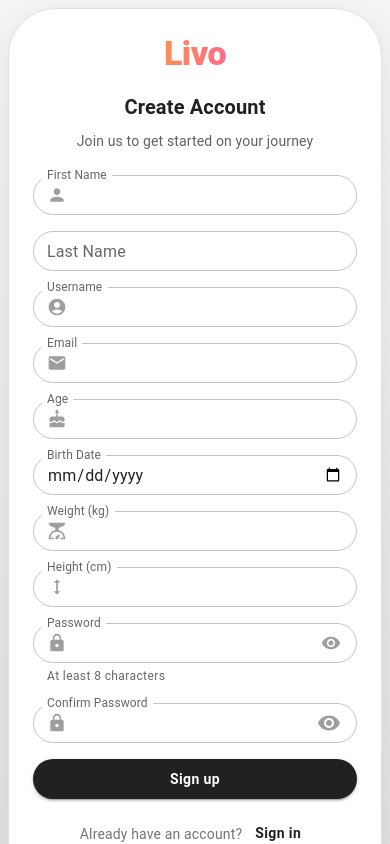
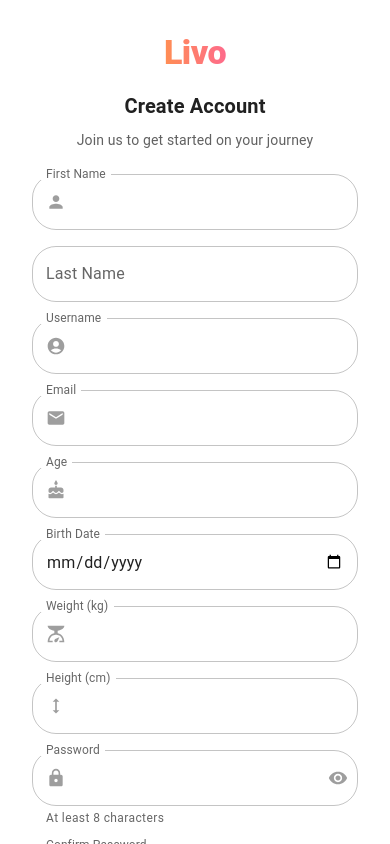
Before and after one commit to nachiketgalande1609/dietplanner, a React (Vite) app: page /login in a window 390 px wide. Both pictures are taken after a click on the button "Sign up". Shown: the top 844 px of the page. Built offline with nearby package versions, Linux system fonts and the light colour scheme.

Commit message:
Mobile Login View Fixes

```diff
--- a/src/Pages/Login.tsx
+++ b/src/Pages/Login.tsx
@@ -369,7 +369,7 @@ export const Login: React.FC = () => {
                 display: "flex",
                 alignItems: "center",
                 justifyContent: "center",
-                background: "linear-gradient(to bottom, #f5f5f5, #e0e0e0)",
+                background: isMobile ? "white" : "linear-gradient(to bottom, #f5f5f5, #e0e0e0)",
                 p: isMobile ? 1 : 2,
             }}
         >
@@ -387,8 +387,8 @@ export const Login: React.FC = () => {
                         borderRadius: 4,
                         overflow: "hidden",
                         bgcolor: "#ffffff",
-                        border: "1px solid #e0e0e0",
-                        boxShadow: "0 8px 32px rgba(0, 0, 0, 0.08)",
+                        border: isMobile ? "none" : "1px solid #e0e0e0",
+                        boxShadow: isMobile ? "none" : "0 8px 32px rgba(0, 0, 0, 0.08)",
                         mx: "auto", // Center the form
                     }}
                 >
@@ -481,7 +481,7 @@ export const Login: React.FC = () => {
                                                     error={!!registerErrors.firstName}
                                                     helperText={registerErrors.firstName}
                                                     variant="outlined"
-                                                    size={isMobile ? "small" : "medium"}
+                                                    size="medium"
                                                     sx={{
                                                         "& .MuiOutlinedInput-root": {
                                                             borderRadius: 2,
@@ -504,7 +504,7 @@ export const Login: React.FC = () => {
                                                     error={!!registerErrors.lastName}
                                                     helperText={registerErrors.lastName}
                                                     variant="outlined"
-                                                    size={isMobile ? "small" : "medium"}
+                                                    size="medium"
                                                     sx={{
                                                         "& .MuiOutlinedInput-root": {
                                                             borderRadius: 2,
@@ -524,7 +524,7 @@ export const Login: React.FC = () => {
                                                 error={!!registerErrors.username}
                                                 helperText={registerErrors.username}
                                                 variant="outlined"
-                                                size={isMobile ? "small" : "medium"}
+                                                size="medium"
                                                 sx={{
                                                     mb: 2,
                                                     "& .MuiOutlinedInput-root": {
@@ -554,7 +554,7 @@ export const Login: React.FC = () => {
                                         error={isLogin ? !!loginErrors.email : !!registerErrors.email}
                                         helperText={isLogin ? loginErrors.email : registerErrors.email}
                                         variant="outlined"
-                                        size={isMobile ? "small" : "medium"}
+                                        size="medium"
                                         sx={{
                                             mb: 2,
                                             "& .MuiOutlinedInput-root": {
@@ -585,7 +585,7 @@ export const Login: React.FC = () => {
                                                     error={!!registerErrors.age}
                                                     helperText={registerErrors.age}
                                                     variant="outlined"
-                                                    size={isMobile ? "small" : "medium"}
+                                                    size="medium"
                                                     sx={{
                                                         "& .MuiOutlinedInput-root": {
                                                             borderRadius: 2,
@@ -609,7 +609,7 @@ export const Login: React.FC = () => {
                                                     error={!!registerErrors.birthDate}
                                                     helperText={registerErrors.birthDate}
                                                     variant="outlined"
-                                                    size={isMobile ? "small" : "medium"}
+                                                    size="medium"
                                                     sx={{
                                                         "& .MuiOutlinedInput-root": {
                                                             borderRadius: 2,
@@ -634,7 +634,7 @@ export const Login: React.FC = () => {
                                                     error={!!registerErrors.weight}
                                                     helperText={registerErrors.weight}
                                                     variant="outlined"
-                                                    size={isMobile ? "small" : "medium"}
+                                                    size="medium"
                                                     sx={{
                                                         "& .MuiOutlinedInput-root": {
                                                             borderRadius: 2,
@@ -658,7 +658,7 @@ export const Login: React.FC = () => {
                                                     error={!!registerErrors.height}
                                                     helperText={registerErrors.height}
                                                     variant="outlined"
-                                                    size={isMobile ? "small" : "medium"}
+                                                    size="medium"
                                                     sx={{
                                                         "& .MuiOutlinedInput-root": {
                                                             borderRadius: 2,
@@ -688,7 +688,7 @@ export const Login: React.FC = () => {
                                         error={isLogin ? !!loginErrors.password : !!registerErrors.password}
                                         helperText={isLogin ? loginErrors.password : registerErrors.password || "At least 8 characters"}
                                         variant="outlined"
-                                        size={isMobile ? "small" : "medium"}
+                                        size="medium"
                                         sx={{
                                             mb: 2,
                                             "& .MuiOutlinedInput-root": {
@@ -707,7 +707,7 @@ export const Login: React.FC = () => {
                                                         onClick={() => setShowPassword(!showPassword)}
                                                         edge="end"
                                                         sx={{ color: "#9e9e9e" }}
-                                                        size={isMobile ? "small" : "medium"}
+                                                        size="medium"
                                                     >
                                                         {showPassword ? (
                                                             <VisibilityOff sx={{ color: "#9e9e9e", fontSize: isMobile ? "20px" : "20px" }} />
@@ -740,7 +740,7 @@ export const Login: React.FC = () => {
                                                 error={!!registerErrors.confirmPassword}
                                                 helperText={registerErrors.confirmPassword}
                                                 variant="outlined"
-                                                size={isMobile ? "small" : "medium"}
+                                                size="medium"
                                                 sx={{
                                                     mb: 2,
                                                     "& .MuiOutlinedInput-root": {
@@ -759,7 +759,7 @@ export const Login: React.FC = () => {
                                                                 onClick={() => setShowConfirmPassword(!showConfirmPassword)}
                                                                 edge="end"
                                                                 sx={{ color: "#9e9e9e" }}
-                                                                size={isMobile ? "small" : "medium"}
+                                                                size="medium"
                                                             >
                                                                 {showConfirmPassword ? <VisibilityOff /> : <Visibility />}
                                                             </IconButton>
@@ -864,9 +864,9 @@ export const Login: React.FC = () => {
                         sx={{
                             py: 2,
                             px: 4,
-                            bgcolor: "#f5f5f5",
+                            bgcolor: isMobile ? "transparent" : "#f5f5f5",
                             textAlign: "center",
-                            borderTop: "1px solid #e0e0e0",
+                            borderTop: isMobile ? "none" : "1px solid #e0e0e0",
                         }}
                     >
                         <Typography variant="body2" sx={{ color: "#9e9e9e", fontSize: isMobile ? "0.75rem" : "0.875rem" }}>
```
Also changed, not shown: src/App.tsx (+48 -5 lines).
